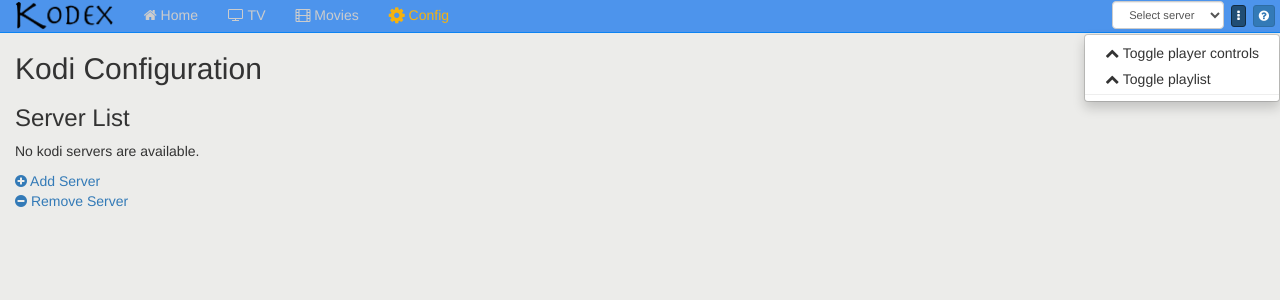
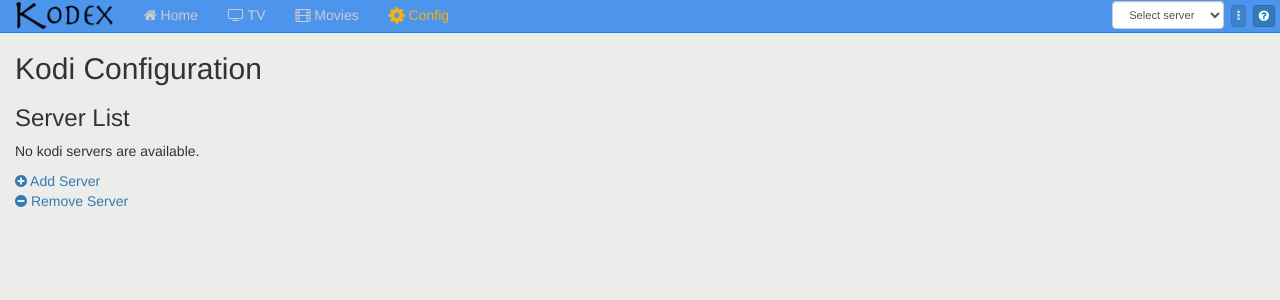
Before and after one commit to davgeo/kodex, a Django app: page /main/kodi/config in a window 1280 px wide, after a click that opens the changed part. Shown: the top 300 px of the page. Run offline with Django 3.2, Linux system fonts and the light colour scheme; data that the repository does not hold is empty; some libraries are stand-ins or nearby versions.

Commit message:
Fix bugs in navbar playercontrol dropdown and disabled links

```diff
--- a/ananke/main/templates/main/index.html
+++ b/ananke/main/templates/main/index.html
@@ -1,8 +1,4 @@
 {% extends "main/base.html" %}
-
-{% block title %}Index{% endblock %}
-
-{% block indexActive %}class="active"{% endblock %}
 
 {% block content %}
   <div class="col-xs-12">
--- a/ananke/main/templates/main/kodi_base.html
+++ b/ananke/main/templates/main/kodi_base.html
@@ -72,18 +72,29 @@
     </ul>
     <!-- Player control dropdown -->
     <ul class="nav pull-right" id="navbar-control-panel-dropdown">
-      <button class="btn btn-primary btn-xs dropdown-toggle" data-toggle="dropdown"><i class="fa fa-ellipsis-v"></i></button>
+      {% if server %}
+        <button id="kodi-navbar-playcontrol-dropdown-button" class="btn btn-primary btn-xs dropdown-toggle" data-toggle="dropdown"><i class="fa fa-ellipsis-v"></i></button>
+      {% else %}
+        <button id="kodi-navbar-playcontrol-dropdown-button" class="btn btn-primary btn-xs dropdown-toggle" data-toggle="dropdown" disabled><i class="fa fa-ellipsis-v"></i></button>
+      {% endif %}
       <ul class="dropdown-menu">
         <li><a data-toggle="collapse" data-target="#playercontrols"><i class="fa fa-chevron-up"></i> Toggle player controls</a></li>
         <li><a data-toggle="collapse" data-target="#playlist"><i class="fa fa-chevron-up"></i> Toggle playlist</a></li>
         <hr class="hr-list">
         {% if server %}
-          <li><a href="{% url 'togglesubtitles' server.id %}"><i class="fa fa-commenting"></i> Toggle Subtitles</a></li>
-          <li><a href="{% url 'cyclesubtitles' server.id %}"><i class="fa fa-commenting"></i> Cycle Subtitles</a></li>
-          <li><a href="{% url 'videoscan' server.id %}"><i class="fa fa-file-video-o"></i> Video Library Scan</a></li>
-          <li><a href="{% url 'clear' server.id %}"><i class="fa fa-eraser"></i> Clear playlist</a></li>
+          <li class='subtitles'><a id="kodi-navbar-togglesubtitles-link" href="{% url 'togglesubtitles' server.id %}"><i class="fa fa-commenting"></i> Toggle Subtitles</a></li>
+          <li class='subtitles'><a id="kodi-navbar-cyclesubtitles-link" href="{% url 'cyclesubtitles' server.id %}"><i class="fa fa-commenting"></i> Cycle Subtitles</a></li>
+          <li class='videolibscan'><a id="kodi-navbar-videoscan-link" href="{% url 'videoscan' server.id %}"><i class="fa fa-file-video-o"></i> Video Library Scan</a></li>
+          <li class='playlistclear'><a id="kodi-navbar-clear-link" href="{% url 'clear' server.id %}"><i class="fa fa-eraser"></i> Clear playlist</a></li>
           <hr class="hr-list">
-          <li><a href="{% url 'quit' server.id %}"><i class="fa fa-warning"></i> Close Kodi</a></li>
+          <li><a id="kodi-navbar-quit-link" href="{% url 'quit' server.id %}"><i class="fa fa-warning"></i> Close Kodi</a></li>
+        {% else %}
+          <li class='subtitles'><a id="kodi-navbar-togglesubtitles-link" href="{% url 'togglesubtitles' 0 %}"><i class="fa fa-commenting"></i> Toggle Subtitles</a></li>
+          <li class='subtitles'><a id="kodi-navbar-cyclesubtitles-link" href="{% url 'cyclesubtitles' 0 %}"><i class="fa fa-commenting"></i> Cycle Subtitles</a></li>
+          <li class='videolibscan'><a id="kodi-navbar-videoscan-link" href="{% url 'videoscan' 0 %}"><i class="fa fa-file-video-o"></i> Video Library Scan</a></li>
+          <li class='playlistclear'><a id="kodi-navbar-clear-link" href="{% url 'clear' 0 %}"><i class="fa fa-eraser"></i> Clear playlist</a></li>
+          <hr class="hr-list">
+          <li><a id="kodi-navbar-quit-link" href="{% url 'quit' 0 %}"><i class="fa fa-warning"></i> Close Kodi</a></li>
         {% endif %}
       </ul>
     </ul>
@@ -93,15 +104,15 @@
   <div class="collapse navbar-collapse navbar-left">
     <ul class="nav navbar-nav">
       {% if server %}
-        <li {% block overviewActive %}{% endblock %}><a id="kodi-navbar-overview-link" href="{% url 'server' server.id %}"><i class="fa fa-home"></i> Home</a></li>
-        <li {% block tvActive %}{% endblock %}><a id="kodi-navbar-tv-link" href="{% url 'tvindex' server.id %}"><i class="fa fa-television"></i> TV</a></li>
-        <li {% block movieActive %}{% endblock %}><a id="kodi-navbar-movie-link" href="{% url 'movies_index' server.id %}"><i class="fa fa-film"></i> Movies</a></li>
+        <li class="kodi-navbar-button {% block overviewActive %}{% endblock %}"><a class="disable_href" id="kodi-navbar-overview-link" href="{% url 'server' server.id %}"><i class="fa fa-home"></i> Home</a></li>
+        <li class="kodi-navbar-button {% block tvActive %}{% endblock %}" ><a class="disable_href" id="kodi-navbar-tv-link" href="{% url 'tvindex' server.id %}"><i class="fa fa-television"></i> TV</a></li>
+        <li class="kodi-navbar-button {% block movieActive %}{% endblock %}" ><a class="disable_href" id="kodi-navbar-movie-link" href="{% url 'movies_index' server.id %}"><i class="fa fa-film"></i> Movies</a></li>
       {% else %}
-        <li class="kodi-navbar-button disabled"><a id="kodi-navbar-overview-link" href="{% url 'server' 0 %}"><i class="fa fa-home"></i> Home</a></li>
-        <li class="kodi-navbar-button disabled"><a id="kodi-navbar-tv-link" href="{% url 'tvindex' 0 %}"><i class="fa fa-television"></i> TV</a></li>
-        <li class="kodi-navbar-button disabled"><a id="kodi-navbar-movie-link" href="{% url 'movies_index' 0 %}"><i class="fa fa-film"></i> Movies</a></li>
+        <li class="kodi-navbar-button disabled"><a class="disable_href disabled" id="kodi-navbar-overview-link" href="{% url 'server' 0 %}"><i class="fa fa-home"></i> Home</a></li>
+        <li class="kodi-navbar-button disabled"><a class="disable_href disabled" id="kodi-navbar-tv-link" href="{% url 'tvindex' 0 %}"><i class="fa fa-television"></i> TV</a></li>
+        <li class="kodi-navbar-button disabled"><a class="disable_href disabled" id="kodi-navbar-movie-link" href="{% url 'movies_index' 0 %}"><i class="fa fa-film"></i> Movies</a></li>
       {% endif %}
-        <li {% block configActive %}{% endblock %}><a href="{% url 'config' %}"><i class="fa fa-cog fa-lg"></i> Config</a></li>
+        <li class="kodi-navbar-button {% block configActive %}{% endblock %}" ><a href="{% url 'config' %}"><i class="fa fa-cog fa-lg"></i> Config</a></li>
     </ul>
   </div>
 </nav>
--- a/ananke/main/templates/main/kodi_config.html
+++ b/ananke/main/templates/main/kodi_config.html
@@ -6,7 +6,7 @@
   <script src={% static 'js/kodi_config.js' %}></script>
 {% endblock %}
 
-{% block configActive %}class="active"{% endblock %}
+{% block configActive %}active{% endblock %}
 
 {% block center %}
   <h2>Kodi Configuration</h2>
--- a/ananke/main/templates/main/kodi_server_index.html
+++ b/ananke/main/templates/main/kodi_server_index.html
@@ -2,7 +2,7 @@
 
 {% load staticfiles %}
 
-{% block overviewActive %}class="active"{% endblock %}
+{% block overviewActive %}active{% endblock %}
 
 {% block center %}
 <h2>{{ server }}</h2>
--- a/ananke/main/templates/main/kodi_server_movies.html
+++ b/ananke/main/templates/main/kodi_server_movies.html
@@ -2,7 +2,7 @@
 
 {% load staticfiles %}
 
-{% block movieActive %}class="active"{% endblock %}
+{% block movieActive %}active{% endblock %}
 
 {% block center %}
   <h2>Movies</h2>
--- a/ananke/main/templates/main/kodi_server_tv.html
+++ b/ananke/main/templates/main/kodi_server_tv.html
@@ -2,7 +2,7 @@
 
 {% load staticfiles %}
 
-{% block tvActive %}class="active"{% endblock %}
+{% block tvActive %}active{% endblock %}
 
 {% block center %}
   <h2>TV Shows</h2>
--- a/ananke/main/templates/main/kodi_server_tv_season.html
+++ b/ananke/main/templates/main/kodi_server_tv_season.html
@@ -2,7 +2,7 @@
 
 {% load staticfiles %}
 
-{% block tvActive %}class="active"{% endblock %}
+{% block tvActive %}active{% endblock %}
 
 {% block center %}
   <h2>
--- a/ananke/main/templates/main/kodi_server_tv_show.html
+++ b/ananke/main/templates/main/kodi_server_tv_show.html
@@ -2,7 +2,7 @@
 
 {% load staticfiles %}
 
-{% block tvActive %}class="active"{% endblock %}
+{% block tvActive %}active{% endblock %}
 
 {% block center %}
   <h2>{{ tvshow.title }}</h2>
--- a/ananke/static/js/kodi_base.js
+++ b/ananke/static/js/kodi_base.js
@@ -33,8 +33,18 @@ $(function() {
       updateNavURL("#kodi-navbar-tv-link", current_server_select, server);
       updateNavURL("#kodi-navbar-movie-link", current_server_select, server);
 
+      updateNavURL("#kodi-navbar-togglesubtitles-link", current_server_select, server);
+      updateNavURL("#kodi-navbar-cyclesubtitles-link", current_server_select, server);
+      updateNavURL("#kodi-navbar-videoscan-link", current_server_select, server);
+      updateNavURL("#kodi-navbar-clear-link", current_server_select, server);
+      updateNavURL("#kodi-navbar-quit-link", current_server_select, server);
+
       // Enable navbar links
       $(".kodi-navbar-button").removeClass("disabled");
+      $(".disable_href").removeClass("disabled");
+
+      // Enable navbar playcontrol dropdown button
+      $("#kodi-navbar-playcontrol-dropdown-button").removeAttr("disabled")
 
       // Load control panel
       console.log(url);
--- a/ananke/static/js/kodi_control_panel.js
+++ b/ananke/static/js/kodi_control_panel.js
@@ -124,7 +124,7 @@ function dropdownControlBasic(id) {
   $(id).click(function() {
     var url = this.href;
     console.log(url);
-    $('#playercontrol_dropdown').dropdown('toggle');
+    $('#kodi-navbar-playcontrol-dropdown-button').dropdown('toggle');
     $.get(url);
     return false;
   });
@@ -135,7 +135,7 @@ function dropdownControlPlaylist(id) {
   $(id).click(function() {
     var url = this.href;
     console.log(url);
-    $('#playercontrol_dropdown').dropdown('toggle');
+    $('#kodi-navbar-playcontrol-dropdown-button').dropdown('toggle');
     $.get(url, function(data) {
       updatePlaylist(data);
     });
@@ -206,6 +206,13 @@ function getStatusWrapper() {
   }
 }
 
+/* Initialise navbar */
+function InitialiseNavbar() {
+  dropdownControlPlaylist(".playlistclear a"); // Clear playlist
+  dropdownControlBasic(".videolibscan a"); // Video library scan
+  dropdownControlBasic(".subtitles a"); // Subtitles
+}
+
 /* Initialise control panel */
 function InitialiseControlPanel() {
   // Initialise player progress bar
@@ -239,17 +246,14 @@ function InitialiseControlPanel() {
   });
 
   // Disable clickability of disable links
-  $(".nav li.disabled a").click(function() {
-    return false;
+  $(".disable_href").click(function() {
+    if($(".disable_href").hasClass('disabled')) {
+      return false;
+    }
   });
 
   /* Control panel */
-  dropdownControlPlaylist(".playlistclear a"); // Clear playlist
-  dropdownControlBasic(".videolibscan a"); // Video library scan
-  dropdownControlBasic(".subtitles a"); // Subtitles
-
   buttonControlToggle(".mute a", 'fa-volume-up', 'fa-volume-off'); // Mute
-
   buttonControlToggle(".playpause a", 'fa-play', 'fa-pause'); // Playpause
   buttonControlPlaylistIcon(".stop a", '.playercontrol.playpause', 'fa-pause', 'fa-play'); // Stop
   buttonControlBasic(".forward a"); // Forward
@@ -310,8 +314,8 @@ $(document).on("keypress", function (e) {
   }
   else if(e.which == 115) {
     // s
-    if($("#toggle-subtitles-link").length) {
-      var url = $("#toggle-subtitles-link").attr('href');
+    if($("#kodi-navbar-togglesubtitles-link").length) {
+      var url = $("#kodi-navbar-togglesubtitles-link").attr('href');
       $.get(url);
     }
     return false;
@@ -320,5 +324,6 @@ $(document).on("keypress", function (e) {
 
 /* Execute processes after page DOM is ready */
 $(function() {
+  InitialiseNavbar();
   InitialiseControlPanel();
 });
```
